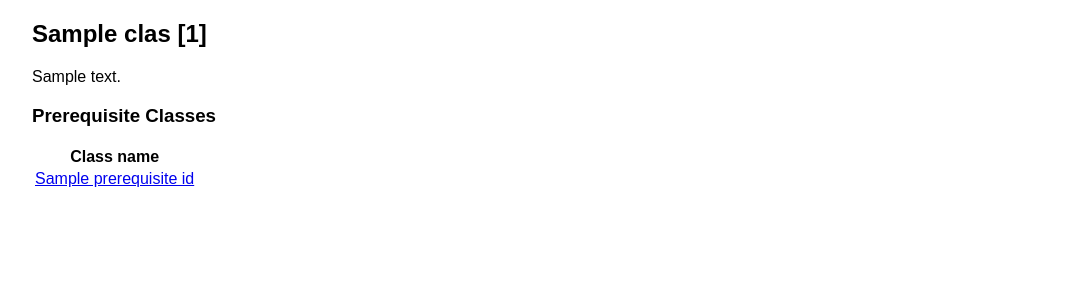
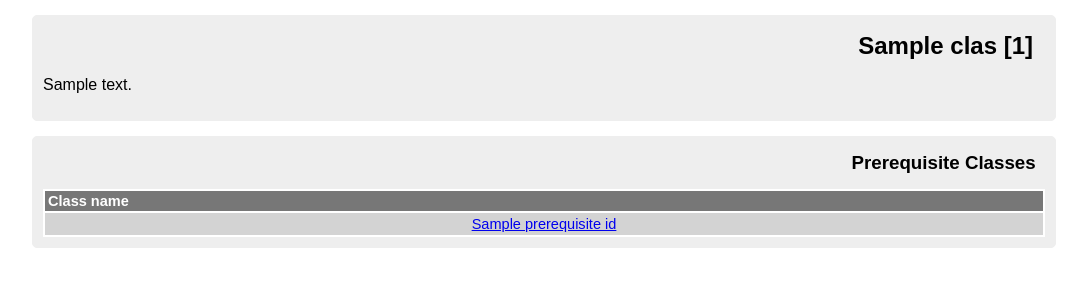
Before and after one commit to dim-tsoukalas/school-api, a Django app: template src/classes/templates/classes_details.html in a window 1280 px wide. Shown: the part 95-395 px from the top of the page, without its empty margins (96-1183 px from the left). Run offline with Django 3.2, Linux system fonts and the light colour scheme; the template is opened without the code that fills it: most values are stand-ins (such as "Sample title", 1, 10 or a date in 2020); some libraries are stand-ins or nearby versions.

Commit message:
Used the new CSS rules.

```diff
--- a/src/classes/templates/classes_details.html
+++ b/src/classes/templates/classes_details.html
@@ -13,32 +13,43 @@
 </div>
 
 
-<div class="basic-box-container">
+<div class="main-container">
   <h2>{{ class.name }} [{{ class.public_id }}]</h2>
+
+  {% if perm.is_admin or perm.is_teacher %}
+  <div class="main-container-menu">
+    <a id="class-info-edit-a" class="filled-btn"
+       href="/departments/{{dept.id}}/classes/{{class.public_id}}/info/update">
+      Edit
+    </a>
+  </div>
+  {% endif %}
 
   {% if not class.description %}
   <p>No description for this class.</p>
   {% else %}
   <p>{{class.description}}</p>
   {% endif %}
+</div>
+
+
+<div class="main-container">
+  <h3>Prerequisite Classes</h3>
 
   {% if perm.is_admin or perm.is_teacher %}
-  <div class="entity-box-menu">
-    <a id="class-info-edit-a"
-       href="/departments/{{dept.id}}/classes/{{class.public_id}}/info/update">
-      Edit
+  <div class="main-container-menu">
+    <a id="req-classes-edit-a" class="filled-btn"
+       href="/departments/{{dept.id}}/classes/{{class.public_id}}/prerequisites/insert">
+      Add
     </a>
   </div>
   {% endif %}
-</div>
 
-
-<div class="basic-box-container">
-  <h3>Prerequisite Classes</h3>
-  <table>
+  <table class="base-table">
     <thead>
       <th>Class name</th>
     </thead>
+
     <tbody>
       {% for i in class.req_classes %}
       <tr>
@@ -62,27 +74,27 @@
   {% if not class.req_classes %}
   <p>No prerequisite classes for this class.</p>
   {% endif %}
+</div>
 
-  {% if perm.is_admin or perm.is_teacher %}
-  <div class="entity-box-menu">
-    <a id="req-classes-edit-a"
-       href="/departments/{{dept.id}}/classes/{{class.public_id}}/prerequisites/insert">
+
+{% if user.is_authenticated %}
+<div class="main-container">
+  <h3>Teachings</h3>
+
+  {% if perm.is_admin %}
+  <div class="main-container-menu">
+    <a id="teaching-add-a" class="filled-btn"
+       href="/departments/{{dept.id}}/classes/{{class.public_id}}/teaching/insert">
       Add
     </a>
   </div>
   {% endif %}
-</div>
-
-
-{% if user.is_authenticated %}
-<div class="basic-box-container">
-  <h3>Teachings</h3>
 
   {% if not class.teachings %}
   <p>No teaching was found for this class.</p>
 
   {% else %}
-  <table>
+  <table class="base-table">
     <thead>
       <th>Year</th>
       <th>Semester</th>
```
Also changed, not shown: other parts of src/classes/templates/classes_details.html (+17 -16 lines).
